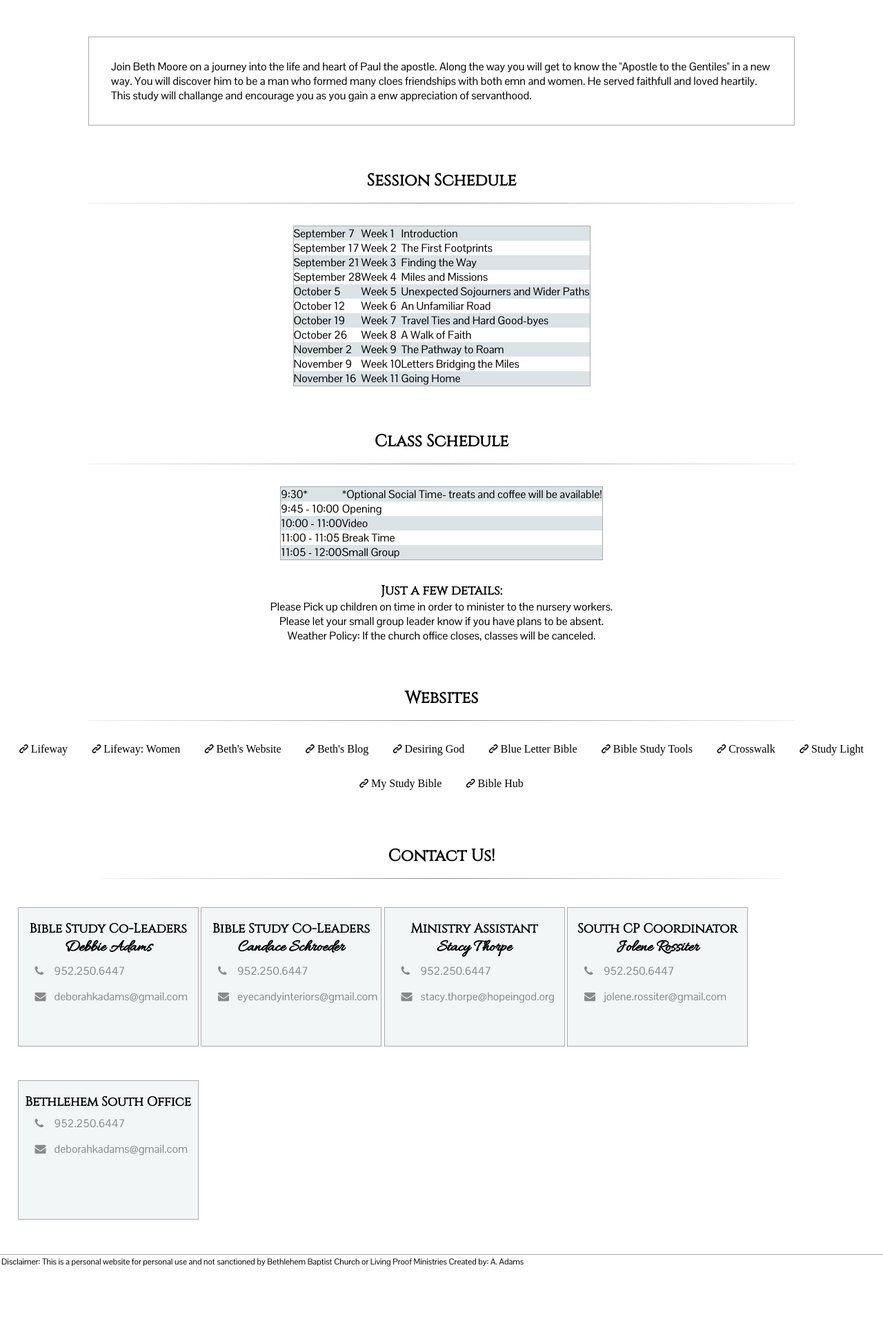
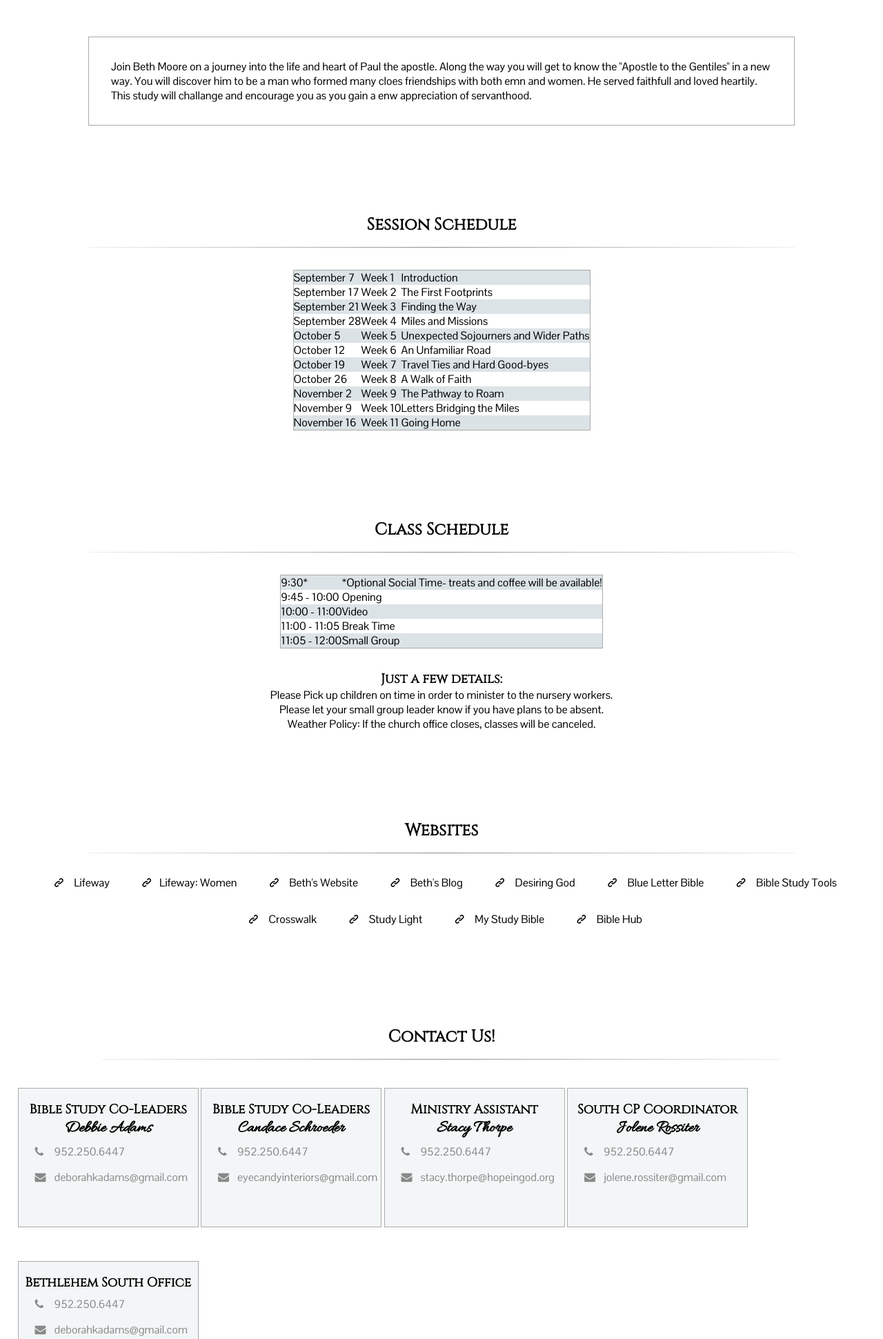
Before and after one commit to aadams22/bbc_project, a PHP site: page /index.html in a window 1280 px wide. Shown: the part 791-2732 px from the top of the page at 69% size. Before the commit the page ends 2627 px from the top, so only its background shows below. Run offline with PHP 8.4, Linux system fonts and the light colour scheme.

Commit message:
cleaning up css

```diff
--- a/css/main.css
+++ b/css/main.css
@@ -29,30 +29,8 @@ header {
   text-align: center;
 }
 
-section {
-	margin-bottom: 5%;
-}
-
-li { list-style: none; }
-
-header > ul > li {
-	display: inline-block;
-	padding: 1em;
-}
-
-#class > ul {
-	margin: 0 auto;
-	text-align: center;
-}
-
-#websites > ul { text-align: center; }
-
-#websites > ul > li {
-	display: inline-block;
-	padding: 1em;
-}
-
-#websites > ul > li > a { font-family: link; }
+section { margin-bottom: 10%; }
+#contact { margin: 2%;}
 
 
 h1 {
@@ -78,7 +56,6 @@ h4 {
 	margin: 5% 10%;
 }
 
-#contact { margin: 2%;}
 .contact-container {
 	margin: 2% auto;
 	border: 1px solid darkgrey;
@@ -86,6 +63,21 @@ h4 {
 	background: #f3f6f7;
 }
 
+ul {
+	margin: 0 auto;
+	text-align: center;
+}
+
+li { list-style: none; }
+
+header > ul > li, #websites > ul > li  {
+	display: inline-block;
+	padding: 1em;
+}
+
+#websites > ul > li > a > span { font: 1em link; }
+
+.contact-container > ul { text-align: left; }
 .contact-container > ul > li { padding: .5em .75em; color: #898989 }
 .contact-container > ul > li > * { color: #898989 }
 .contact-container > ul > li:nth-child(1) > span { font: 1em phone; }
--- a/index.html
+++ b/index.html
@@ -127,17 +127,17 @@
 		<h2>Websites</h2>
 		<hr>
 		<ul>
-			<li><a href="http://www.lifeway.com/">&#xE801 Lifeway</a></li>
-			<li><a href="http://www.lifeway.com/Female/c/N-1z141unZ1z141rs">&#xE801 Lifeway: Women</a></li>
-			<li><a href="http://www.lproof.org/">&#xE801 Beth's Website</a></li>
-			<li><a href="http://blog.lproof.org/">&#xE801 Beth's Blog</a></li>
-			<li><a href="http://www.desiringgod.org/">&#xE801 Desiring God</a></li>
-			<li><a href="https://www.blueletterbible.org/">&#xE801 Blue Letter Bible</a></li>
-			<li><a href="http://www.biblestudytools.com/">&#xE801 Bible Study Tools</a></li>
-			<li><a href="http://www.crosswalk.com/">&#xE801 Crosswalk</a></li>
-			<li><a href="https://www.studylight.org/">&#xE801 Study Light</a></li>
-			<li><a href="https://www.mywsb.com/">&#xE801 My Study Bible</a></li>
-			<li><a href="http://biblehub.com/">&#xE801 Bible Hub</a></li>
+			<li><a href="http://www.lifeway.com/"><span>&#xE801</span> Lifeway</a></li>
+			<li><a href="http://www.lifeway.com/Female/c/N-1z141unZ1z141rs"><span>&#xE801</span>Lifeway: Women</a></li>
+			<li><a href="http://www.lproof.org/"><span>&#xE801</span> Beth's Website</a></li>
+			<li><a href="http://blog.lproof.org/"><span>&#xE801</span> Beth's Blog</a></li>
+			<li><a href="http://www.desiringgod.org/"><span>&#xE801</span> Desiring God</a></li>
+			<li><a href="https://www.blueletterbible.org/"><span>&#xE801</span> Blue Letter Bible</a></li>
+			<li><a href="http://www.biblestudytools.com/"><span>&#xE801</span> Bible Study Tools</a></li>
+			<li><a href="http://www.crosswalk.com/"><span>&#xE801</span> Crosswalk</a></li>
+			<li><a href="https://www.studylight.org/"><span>&#xE801</span> Study Light</a></li>
+			<li><a href="https://www.mywsb.com/"><span>&#xE801</span> My Study Bible</a></li>
+			<li><a href="http://biblehub.com/"><span>&#xE801</span> Bible Hub</a></li>
 		</ul>
 	</section>
 
```
